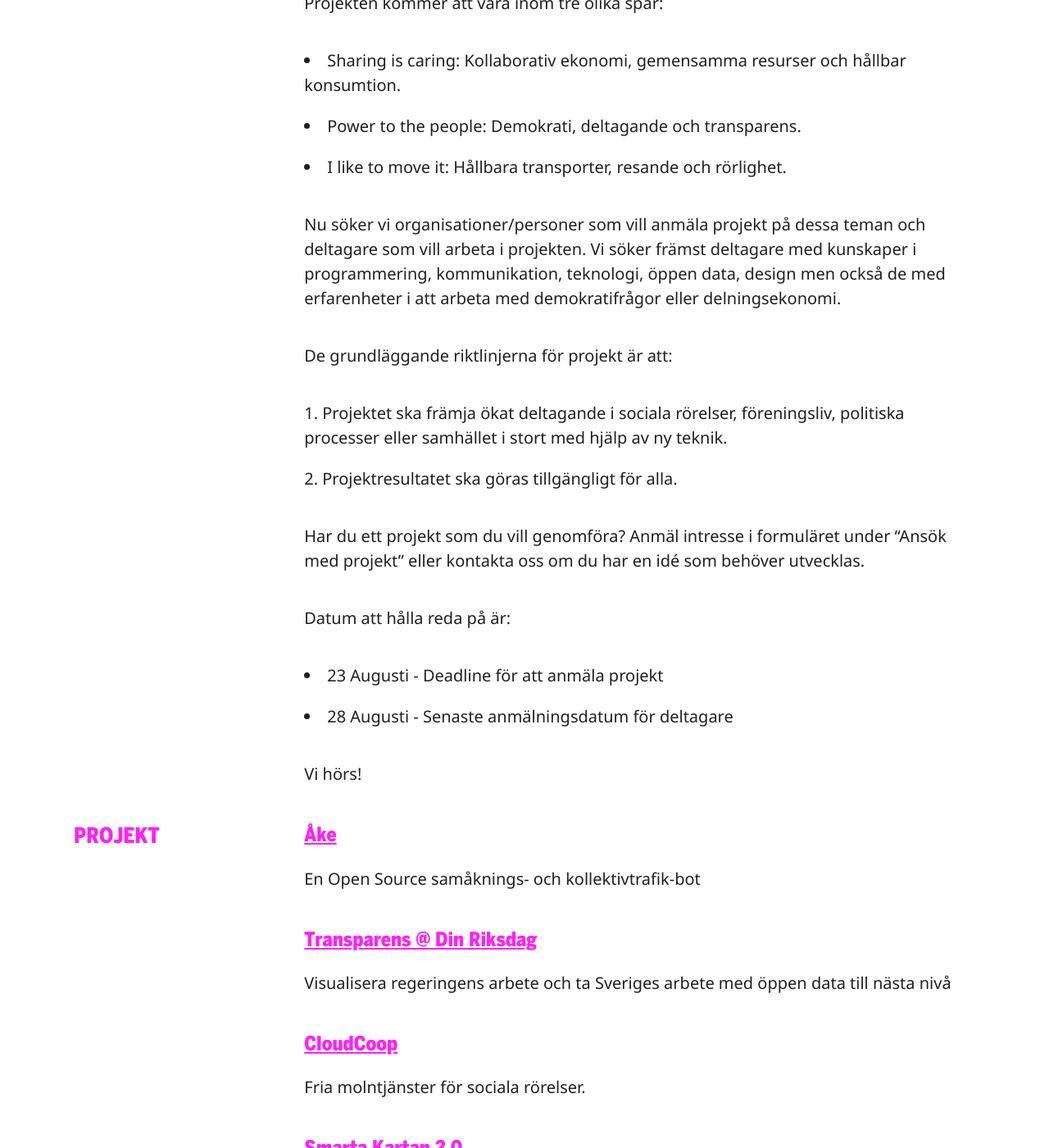
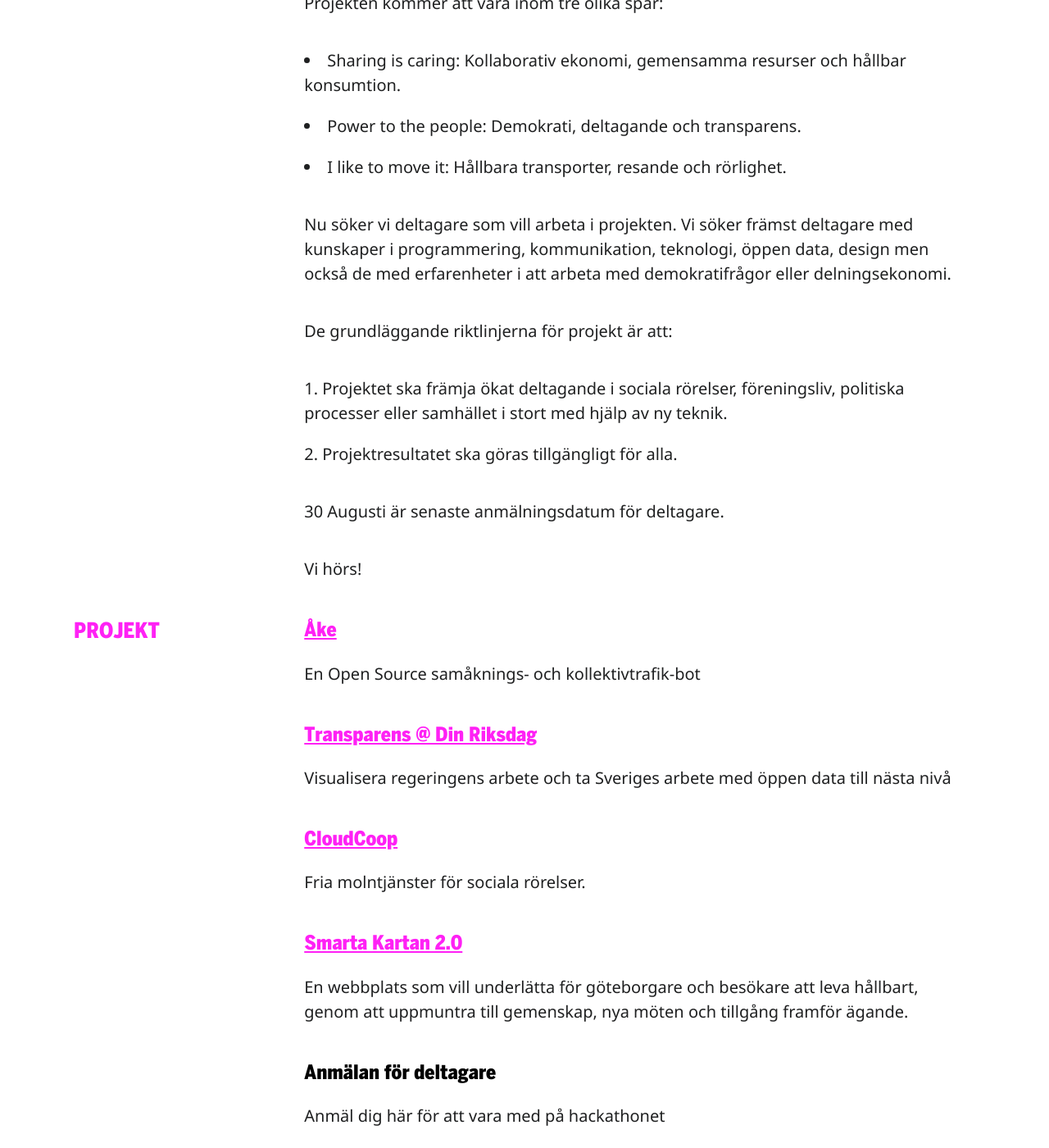
Before and after one commit to civictechsweden/civictech.se, a Jekyll site: the page built from _hackathons/hackathon-2.md, in a window 1280 px wide and 1400 px high, scrolled down 1117 px. Shown: the whole window at 82% size. Built offline with Jekyll 4.4.1, drawn with Linux system fonts in a browser that asks for light colours; nearby versions of some CDN libraries.

Commit message:
Updated Hackathon 2

```diff
--- a/_hackathons/hackathon-2.md
+++ b/_hackathons/hackathon-2.md
@@ -74,16 +74,12 @@
 * Power to the people: Demokrati, deltagande och transparens.
 * I like to move it: Hållbara transporter, resande och rörlighet.
 
-Nu söker vi organisationer/personer som vill anmäla  projekt på dessa teman och deltagare som vill arbeta i projekten. Vi söker främst deltagare med kunskaper i programmering, kommunikation, teknologi, öppen data, design men också de med erfarenheter i att arbeta med demokratifrågor eller delningsekonomi.
+Nu söker vi deltagare som vill arbeta i projekten. Vi söker främst deltagare med kunskaper i programmering, kommunikation, teknologi, öppen data, design men också de med erfarenheter i att arbeta med demokratifrågor eller delningsekonomi.
 
 De grundläggande riktlinjerna för projekt är att:
 1. Projektet ska främja ökat deltagande i sociala rörelser, föreningsliv, politiska processer eller samhället i stort med hjälp av ny teknik.
 2. Projektresultatet ska göras tillgängligt för alla.
 
-Har du ett projekt som du vill genomföra? Anmäl intresse i formuläret under "Ansök med projekt" eller kontakta oss om du har en idé som behöver utvecklas.
-
-Datum att hålla reda på är:
-* 23 Augusti - Deadline för att anmäla projekt
-* 28 Augusti - Senaste anmälningsdatum för deltagare
+30 Augusti är senaste anmälningsdatum för deltagare.
 
 Vi hörs!
```
